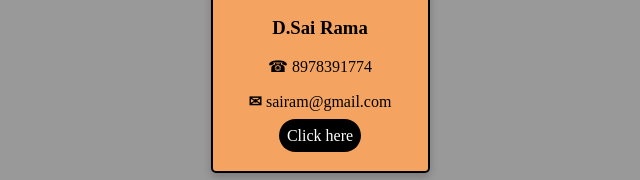
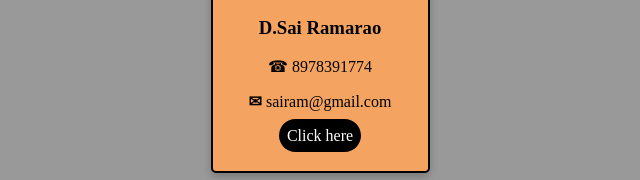
Before and after one commit to saisaira/Resume_Json, a plain HTML site: page index.html in a window 1280 px wide. Shown: the part 297-477 px from the top of the page, 4-644 px from the left. Drawn offline with Linux system fonts and the light colour scheme.

Commit message:
Update index.html

```diff
--- a/index.html
+++ b/index.html
@@ -20,7 +20,7 @@
         <a href="src/saijson/json.html"><img  src="src/img/images.png" alt="Gautham"></a>
     </span> -->
       <div class="container">
-        <h3><b>D.Sai Rama</b></h3>
+        <h3><b>D.Sai Ramarao</b></h3>
         <p>&#9742; 8978391774</p>
         <p><strong>&#9993;</strong> sairam@gmail.com</p>
          <p><a href="page.html">Click here</a></p>
```
